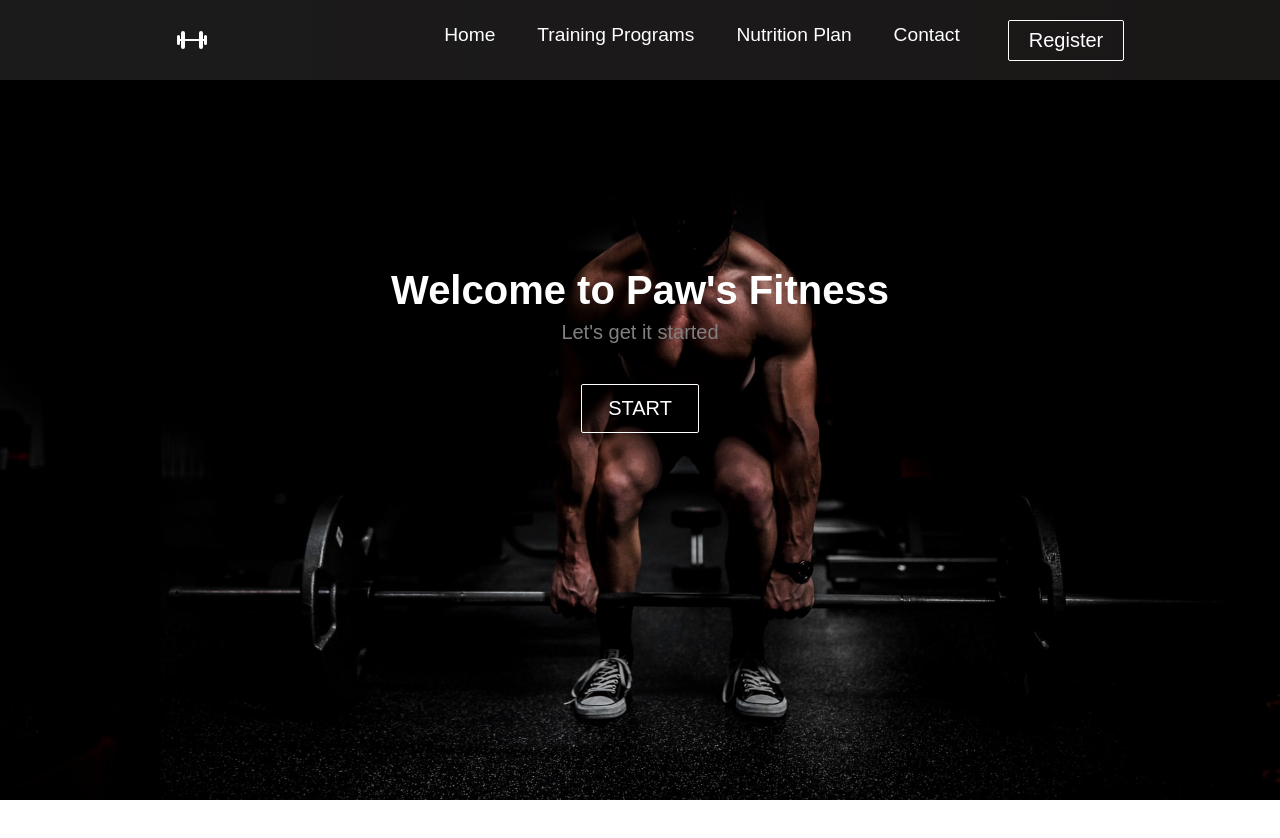
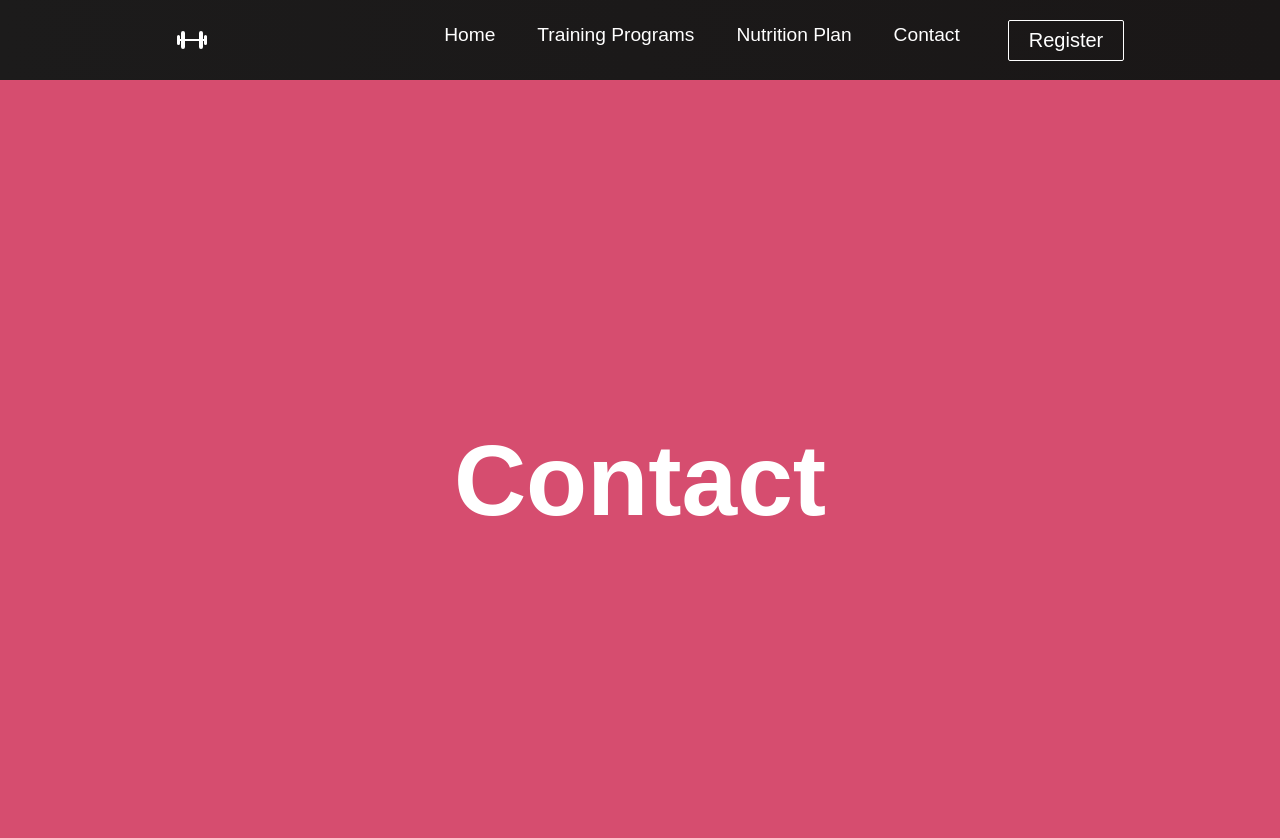
Before and after one commit to katpav/PawsFitness, a React (Create React App) app: page /contact in a window 1280 px wide. Shown: the top 838 px of the page. Before the commit the page ends 800 px from the top, so only its background shows below. Built offline with nearby package versions, Linux system fonts and the light colour scheme.

Commit message:
pages added

```diff
--- a/src/App.css
+++ b/src/App.css
@@ -6,9 +6,10 @@
 }
 
 .home,
-.services,
-.products,
-.sign-up {
+.training,
+.nutrition,
+.contact,
+.register {
   display: flex;
   height: 100vh;
   align-items: center;
@@ -16,14 +17,20 @@
   font-size: 3rem;
 }
 
-.services {
+.training {
   background-color: blueviolet;
   color: #fff;
   font-size: 100px;
 }
 
-.products {
+.nutrition {
   background-color: rgb(28, 35, 136);
+  color: #fff;
+  font-size: 100px;
+}
+
+.contact {
+  background-color: rgb(214, 77, 111);
   color: #fff;
   font-size: 100px;
 }
--- a/src/App.js
+++ b/src/App.js
@@ -3,6 +3,10 @@ import './App.css';
 import Navbar from './components/Navbar';
 import { BrowserRouter as Router, Switch, Route} from 'react-router-dom';
 import Home from './components/pages/Home';
+import Training from './components/pages/Training';
+import Nutrition from './components/pages/Nutrition';
+import Contact from './components/pages/Contact';
+import Register from './components/pages/Register';
 
 function App() {
   return (
@@ -10,8 +14,11 @@ function App() {
       <Router>
         <Navbar />
         <Switch>
-          <Route path="/" component={Home} />
-
+          <Route exact path="/" component={Home} />
+          <Route path="/training" component={Training} />
+          <Route path="/nutrition" component={Nutrition} />
+          <Route path="/contact" component={Contact} />
+          <Route path="/register" component={Register} />
         </Switch>
       </Router>
     </>
--- a/src/components/BannerSection.js
+++ b/src/components/BannerSection.js
@@ -6,7 +6,7 @@ import './BannerSection.css'
 function BannerSection() {
   return (
     <div className="banner-container">
-      <h1>Welcome to Paw's Fitness</h1>
+      <h1>Welcome to PBracken's Fitness</h1>
       <p>Let's get it started</p>
       <div className="banner-btn">
         <Button
--- a/src/components/Navbar.js
+++ b/src/components/Navbar.js
@@ -29,7 +29,7 @@ function Navbar() {
     <>
       <nav className="navbar">
         <div className="navbar-container">
-          <Link to="/pawsfitness/home" className="navbar-logo">
+          <Link to="/" className="navbar-logo">
             <IoBarbellOutline />
           </Link>
           <div className="menu-icon" onClick={handleClick}>
@@ -37,27 +37,27 @@ function Navbar() {
           </div>
           <ul className={click ? "nav-menu active" : "nav-menu"}>
             <li className="nav-item">
-              <Link to="/pawsfitness/home" className="nav-links" onClick={closeMobileMenu}>
+              <Link to="/" className="nav-links" onClick={closeMobileMenu}>
                 Home
               </Link>
             </li>
             <li className="nav-item">
-              <Link to="/pawsfitness/training_programs" className="nav-links" onClick={closeMobileMenu}>
+              <Link to="/training" className="nav-links" onClick={closeMobileMenu}>
                 Training Programs
               </Link>
             </li>
             <li className="nav-item">
-              <Link to="/pawsfitness/nutrition_plan" className="nav-links" onClick={closeMobileMenu}>
+              <Link to="/nutrition" className="nav-links" onClick={closeMobileMenu}>
                 Nutrition Plan
               </Link>
             </li>
             <li className="nav-item">
-              <Link to="/pawsfitness/contact" className="nav-links" onClick={closeMobileMenu}>
+              <Link to="/contact" className="nav-links" onClick={closeMobileMenu}>
                 Contact
               </Link>
             </li>
             <li className="nav-item">
-              <Link to="/pawsfitness/register" className="nav-links-mobile" onClick={closeMobileMenu}>
+              <Link to="/register" className="nav-links-mobile" onClick={closeMobileMenu}>
                 Register
               </Link>
             </li>
--- /dev/null
+++ b/src/components/pages/Contact.js
@@ -0,0 +1,5 @@
+import '../../App.css'
+
+export default function Contact() {
+  return <h1 className="contact">Contact</h1>
+}
--- /dev/null
+++ b/src/components/pages/Nutrition.js
@@ -0,0 +1,5 @@
+import '../../App.css'
+
+export default function Nutrition() {
+  return <h1 className="nutrition">Nutrition Plan</h1>
+}
--- /dev/null
+++ b/src/components/pages/Register.js
@@ -0,0 +1,5 @@
+import '../../App.css'
+
+export default function Register() {
+  return <h1 className="register">Register</h1>
+}
--- /dev/null
+++ b/src/components/pages/Training.js
@@ -0,0 +1,5 @@
+import '../../App.css'
+
+export default function Training() {
+  return <h1 className="training">Training Programs</h1>
+}
```
